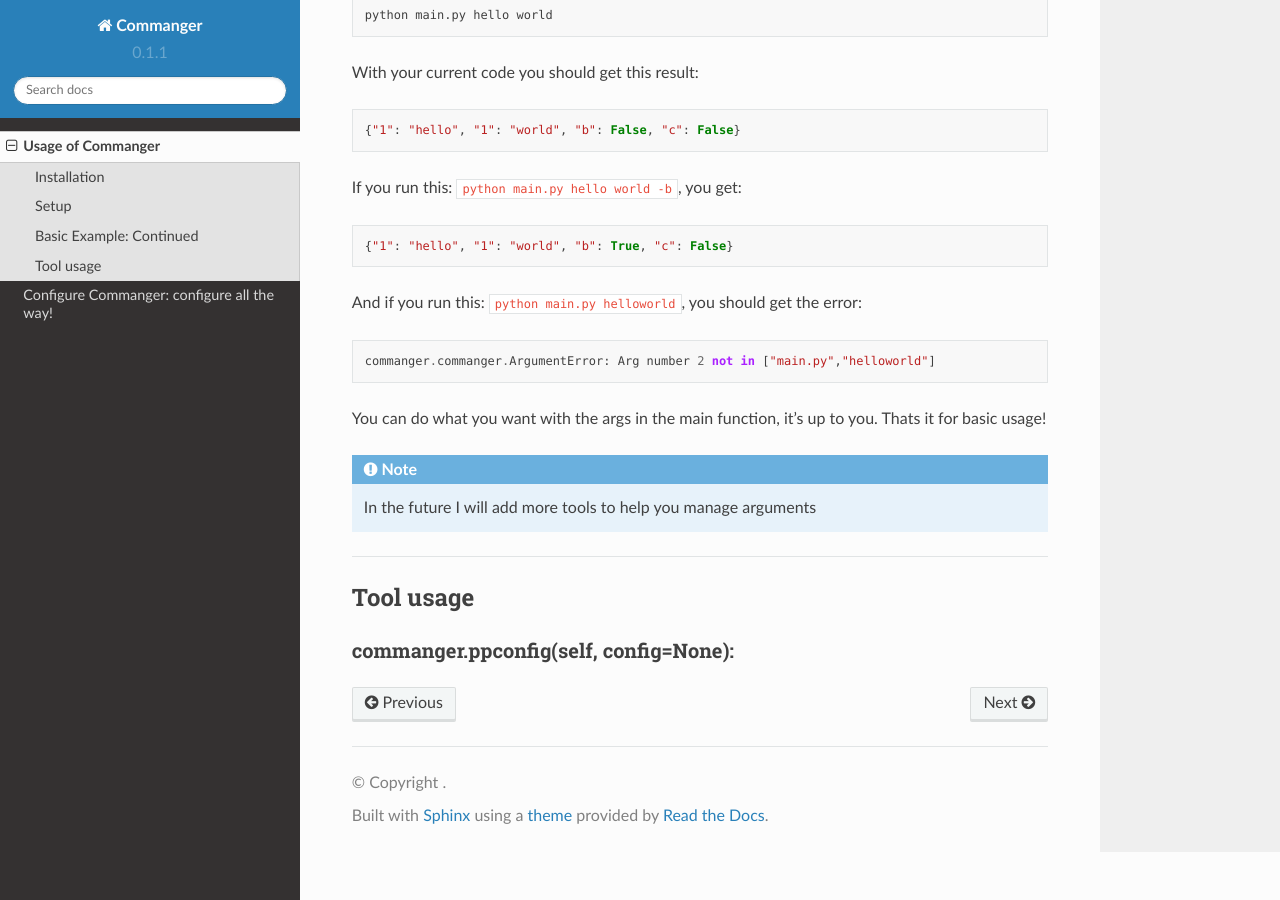
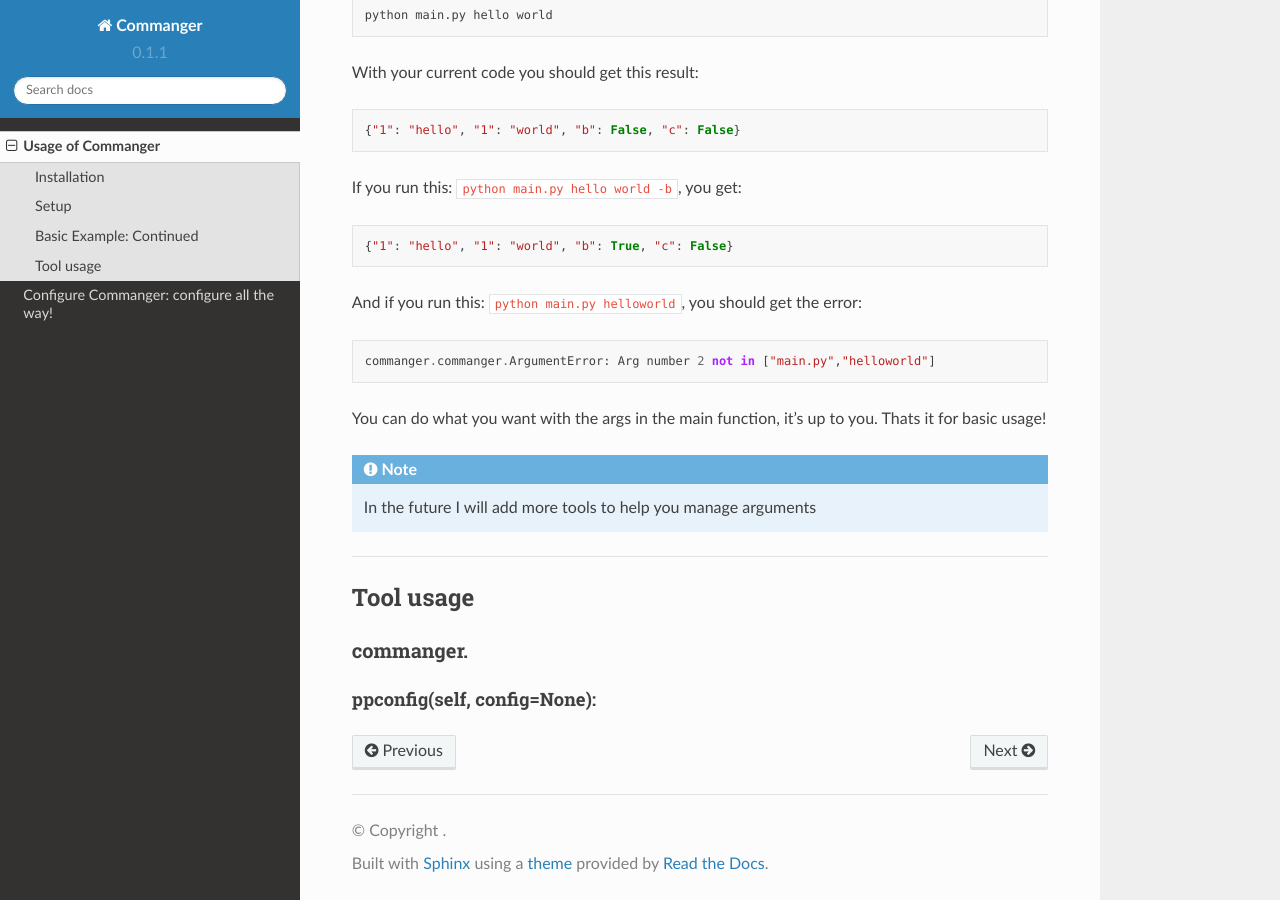
Before and after one commit to thatrandomperson5/commanger-docs, a Sphinx documentation site: the page built from docs/source/usage.rst, in a window 1280 px wide and 900 px high, scrolled down 1186 px. Built offline with Sphinx 7.4.7 and the Read the Docs theme 2.0.0, drawn with Linux system fonts in a browser that asks for light colours; pages that are not in the unit, such as notebooks, are missing from menus.

```diff
--- a/docs/source/usage.rst
+++ b/docs/source/usage.rst
@@ -113,6 +113,6 @@ Tool usage
 
 .. raw:: html
 
-  <h3>commanger.ppconfig(self, config=None):</h3>
+  <h3>commanger.<h4>ppconfig(self, config=None):</h4></h3>
 
 ..
```
